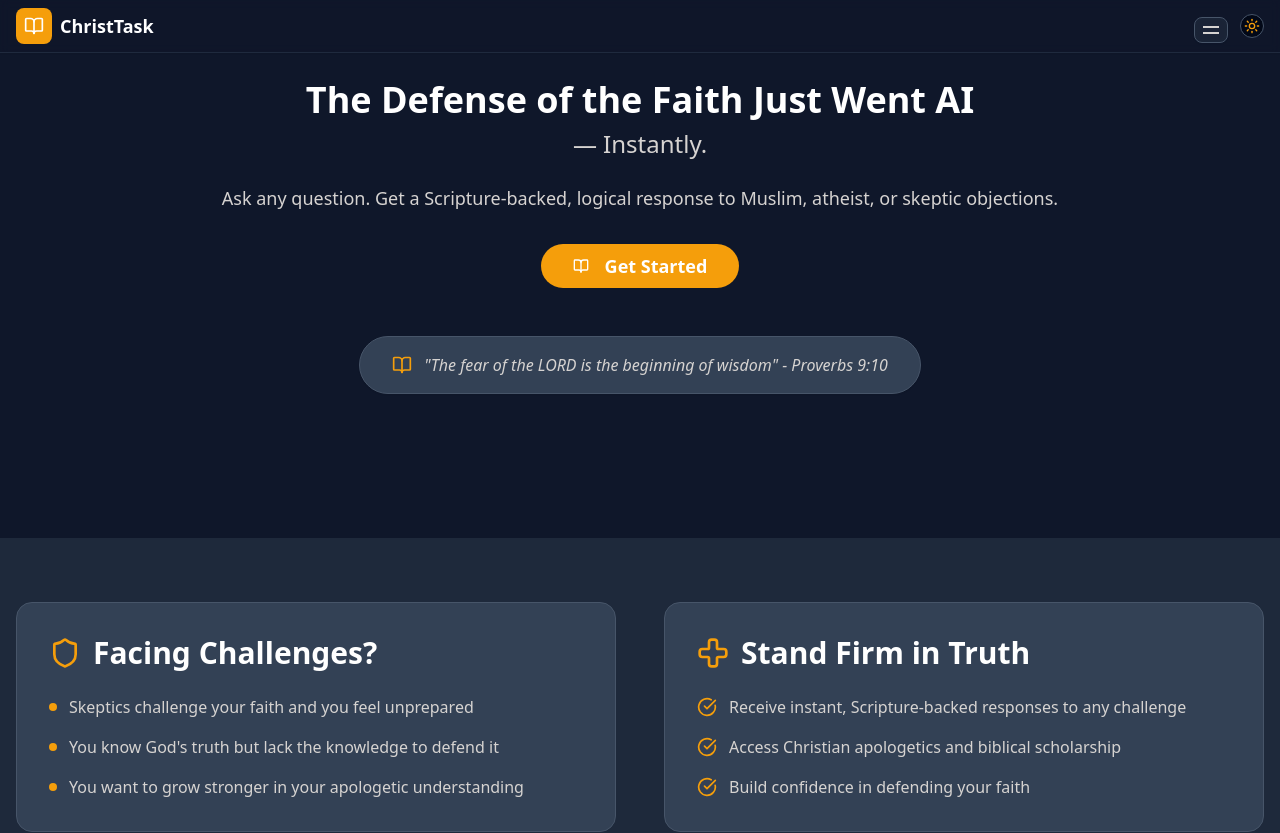
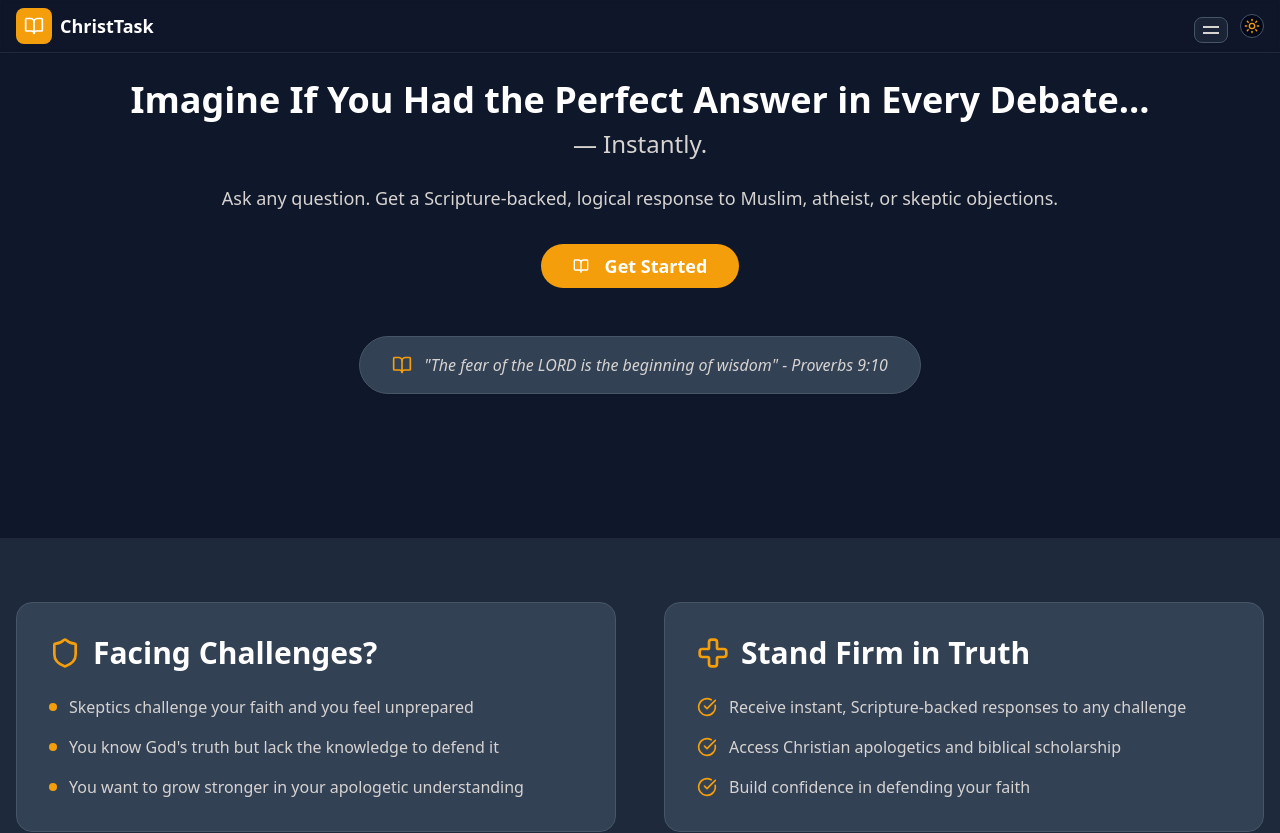
Before and after one commit to dimitrovic/christtasklovable-ai, a React (Vite) app: page / in a window 1280 px wide. Shown: the top 833 px of the page. Built offline with nearby package versions, Linux system fonts and the light colour scheme.

Commit message:
Replace hero headline
Replaced the hero section headline with the new text.

```diff
--- a/src/components/LandingPage.tsx
+++ b/src/components/LandingPage.tsx
@@ -192,7 +192,7 @@ export const LandingPage = ({ onGetStarted, onHowItWorks }: LandingPageProps) =>
         <div className="container mx-auto px-4 text-center">
           <h1 className="text-2xl md:text-4xl font-bold mb-6 leading-tight">
             <span className="text-stone-800 dark:text-white">
-              The Defense of the Faith Just Went AI
+              Imagine If You Had the Perfect Answer in Every Debate…
             </span>
             <br />
             <span className="text-lg md:text-2xl text-stone-600 dark:text-stone-300 font-light">
```
